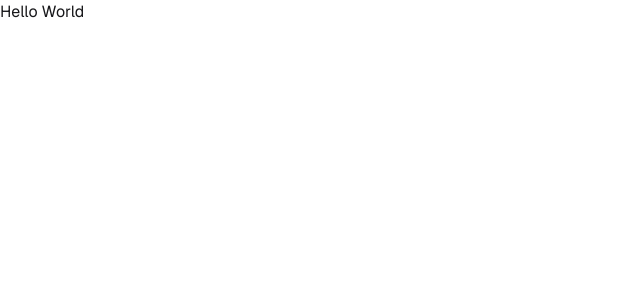
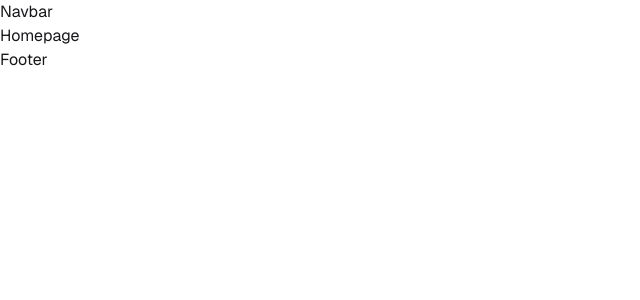
Before and after one commit to abutalha08/keen-keeper-A07, a React (Vite) app: page / in a window 1280 px wide. Shown: the top 300 px of the page, without its empty margins (0-640 px from the left). Built offline with nearby package versions, Linux system fonts and the light colour scheme.

Commit message:
Folder structure created

```diff
--- /dev/null
+++ b/src/components/Footer/Footer.jsx
@@ -0,0 +1,11 @@
+import React from 'react';
+
+const Footer = () => {
+    return (
+        <div>
+            Footer
+        </div>
+    );
+};
+
+export default Footer;
--- /dev/null
+++ b/src/components/Navbar/Navbar.jsx
@@ -0,0 +1,11 @@
+import React from 'react';
+
+const Navbar = () => {
+    return (
+        <div>
+            Navbar
+        </div>
+    );
+};
+
+export default Navbar;
--- /dev/null
+++ b/src/layout/MainLayout.jsx
@@ -0,0 +1,16 @@
+import React from 'react';
+import Navbar from '../components/Navbar/Navbar';
+import { Outlet } from 'react-router';
+import Footer from '../components/Footer/Footer';
+
+const MainLayout = () => {
+    return (
+        <div>
+            <Navbar></Navbar>
+            <Outlet></Outlet>
+            <Footer></Footer>
+        </div>
+    );
+};
+
+export default MainLayout;
--- a/src/main.jsx
+++ b/src/main.jsx
@@ -2,13 +2,32 @@ import { StrictMode } from 'react'
 import { createRoot } from 'react-dom/client'
 import './index.css'
 import { createBrowserRouter, RouterProvider } from 'react-router';
+import MainLayout from './layout/MainLayout';
+import Homepage from './pages/HomePage/Homepage';
+import Timeline from './pages/Timeline/Timeline';
+import Stats from './pages/Stats/Stats';
 
 
 
 const router = createBrowserRouter([
   {
     path: "/",
-    element: <div>Hello World</div>,
+    element: <MainLayout></MainLayout>,
+    children: [
+      {
+        index: true,
+        element: <Homepage></Homepage>
+      },
+      {
+        path: "/timeline",
+        element: <Timeline></Timeline>
+
+      },
+      {
+        path: "/stats",
+        element: <Stats></Stats>
+      }
+    ]
   },
 ]);
 
--- /dev/null
+++ b/src/pages/HomePage/Homepage.jsx
@@ -0,0 +1,11 @@
+import React from 'react';
+
+const Homepage = () => {
+    return (
+        <div>
+            Homepage
+        </div>
+    );
+};
+
+export default Homepage;
--- /dev/null
+++ b/src/pages/Stats/Stats.jsx
@@ -0,0 +1,11 @@
+import React from 'react';
+
+const Stats = () => {
+    return (
+        <div>
+            Stats
+        </div>
+    );
+};
+
+export default Stats;
--- /dev/null
+++ b/src/pages/Timeline/Timeline.jsx
@@ -0,0 +1,11 @@
+import React from 'react';
+
+const Timeline = () => {
+    return (
+        <div>
+            Timeline
+        </div>
+    );
+};
+
+export default Timeline;
```
